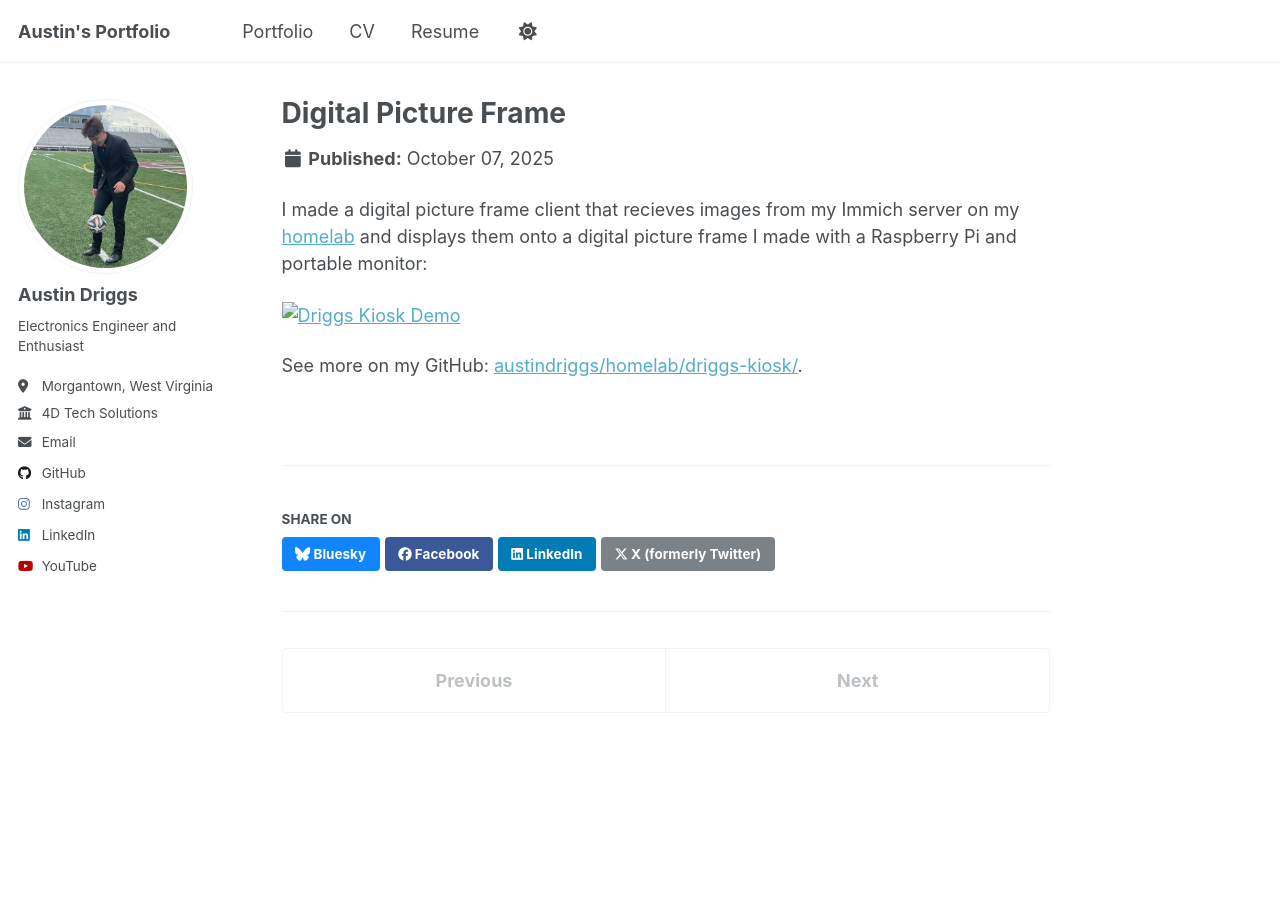
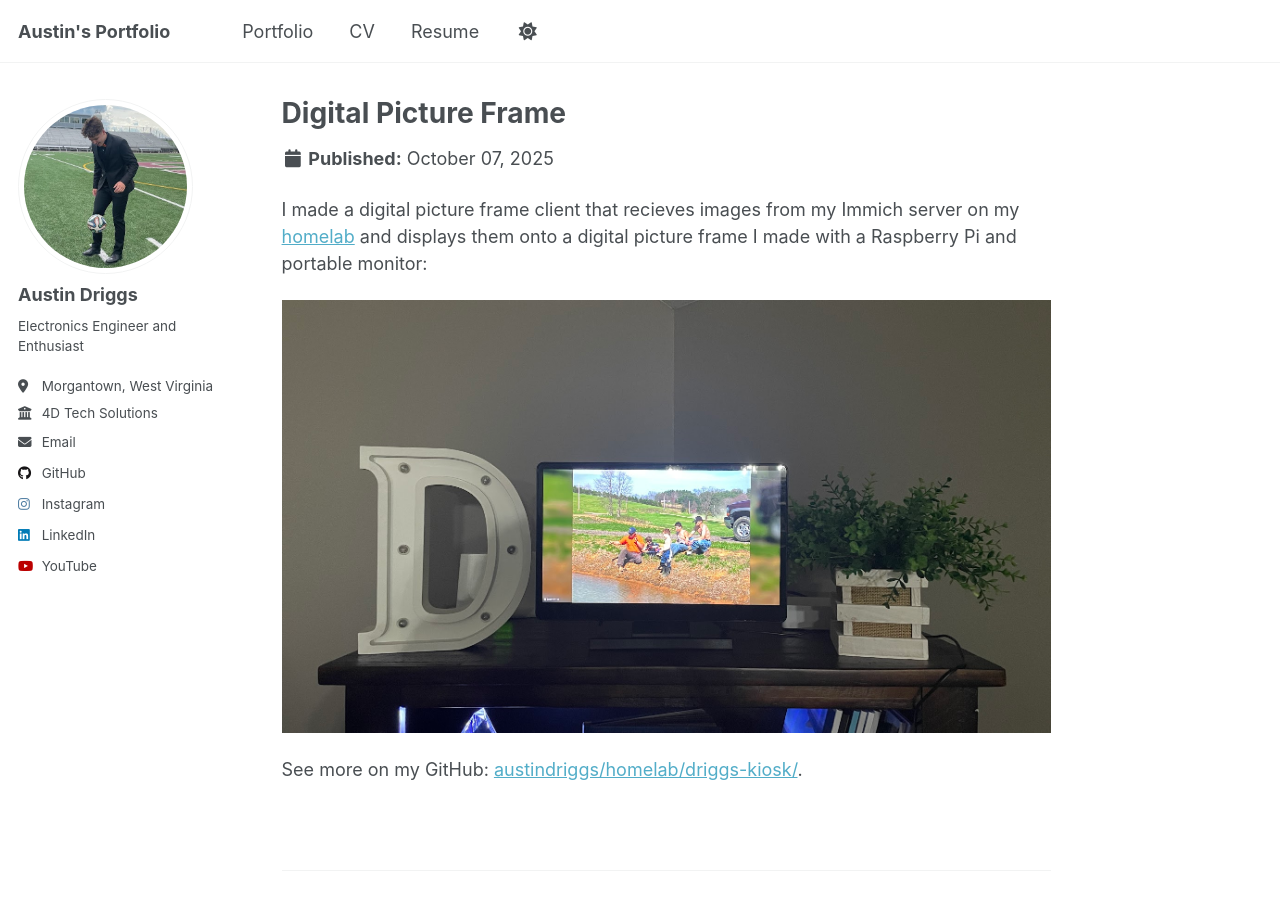
Before and after one commit to austindriggs/austindriggs.github.io, a Jekyll site: the page built from _portfolio/03-immich.md, in a window 1280 px wide and 900 px high. Built offline with Jekyll 4.4.1, drawn with Linux system fonts in a browser that asks for light colours; a script that is not in the unit is left out.

Commit message:
corrected image links

```diff
--- a/_portfolio/03-immich.md
+++ b/_portfolio/03-immich.md
@@ -1,13 +1,13 @@
 ---
 title: "Digital Picture Frame"
-excerpt: "A digital picture frame integrated into my homelab.<img src='../images/driggs-kiosk.JPG' alt='Driggs Kiosk Demo' width='500' style='border:0;'>"
+excerpt: "A digital picture frame integrated into my homelab.<br/><img src='/images/driggs-kiosk.JPG' alt='Driggs Kiosk Demo' width='500' style='border:0;'>"
 collection: portfolio
 ---
 
 I made a digital picture frame client that recieves images from my Immich server on my [homelab](https://austindriggs.github.io/portfolio/homelab) and displays them onto a digital picture frame I made with a Raspberry Pi and portable monitor:
 
 <a href="https://www.youtube.com/watch?v=NeSkeHkIKjA" target="_blank">
-  <img src="../images/driggs-kiosk.JPG" alt="Driggs Kiosk Demo" width="1000" style="border:0;">
+  <img src="/images/driggs-kiosk.JPG" alt="Driggs Kiosk Demo" width="1000" style="border:0;">
 </a>
 
 See more on my GitHub: [austindriggs/homelab/driggs-kiosk/](https://github.com/austindriggs/homelab/tree/main/driggs-kiosk).
```
